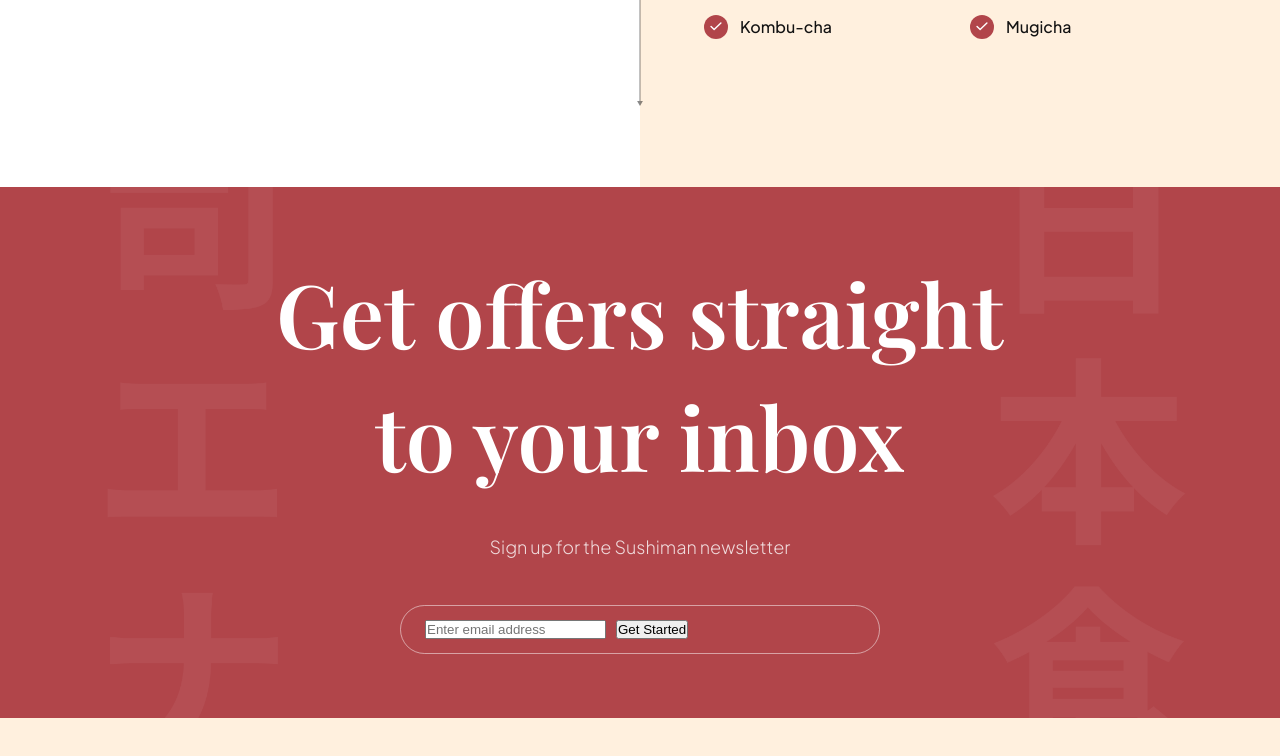
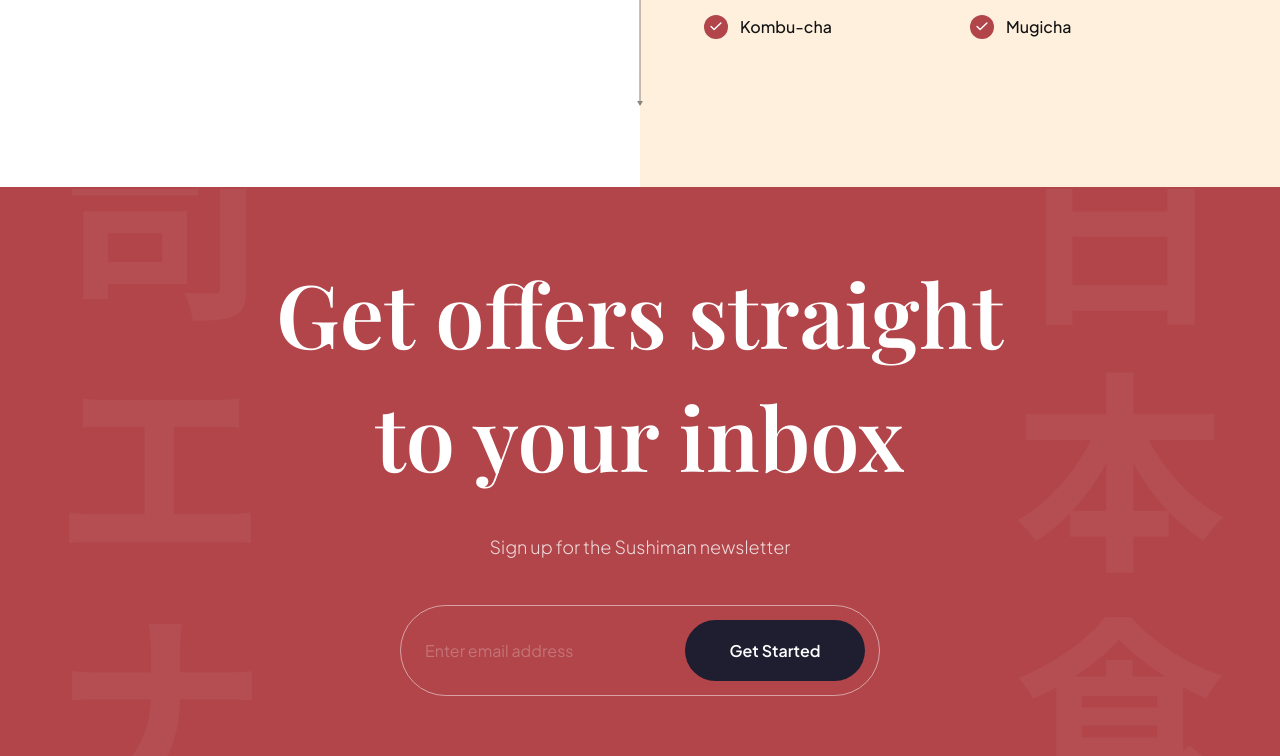
Before and after one commit to anabelena/sushi-themed-web, a website built with Vite: page index.html in a window 1280 px wide. Shown: the part 3511-4267 px from the top of the page. Before the commit the page ends 4229 px from the top, so only its background shows below. Built offline with nearby package versions, Linux system fonts and the light colour scheme.

Commit message:
style(subscription): - added variables to style.css - updated styles to subscription.css

```diff
--- a/css/sections/subscribe.css
+++ b/css/sections/subscribe.css
@@ -1,3 +1,7 @@
+:root{
+    --color-button:rgb(31, 30, 49,1);
+}
+
 .subscription{
     padding: 64px;
 
@@ -47,3 +51,42 @@
     border: 1px solid rgba(255,255,255, 0.5);
     border-radius: 46px;
 }
+
+.subscription__form input{
+    flex: 1;
+
+    font-size: 16px;
+    font-weight: 400;
+    font-family: var(--plus-jakarta-sans);
+
+    color:var(--color-white);
+    opacity: 0.5;
+
+    background-color: transparent;
+    border: none;
+    outline: none;
+}
+
+.subscription__form input::placeholder{
+    color:var(--color-white);
+    opacity: 0.5;
+}
+
+.subscription__form button{
+
+    min-width: 180px;
+    padding: 20px;
+
+    font-size: 16px;
+    font-weight: 600;
+    font-family: var(--plus-jakarta-sans);
+    color: var(--color-white);
+
+    background-color: var(--color-button);
+
+
+    border-radius: 46px;
+    outline: none;
+    border: none;
+    cursor: pointer;
+}
--- a/css/style.css
+++ b/css/style.css
@@ -26,6 +26,7 @@
 
   --color-white: #fff;
   --color-creamson: #fff0de;
+
 }
 
 * {
```
